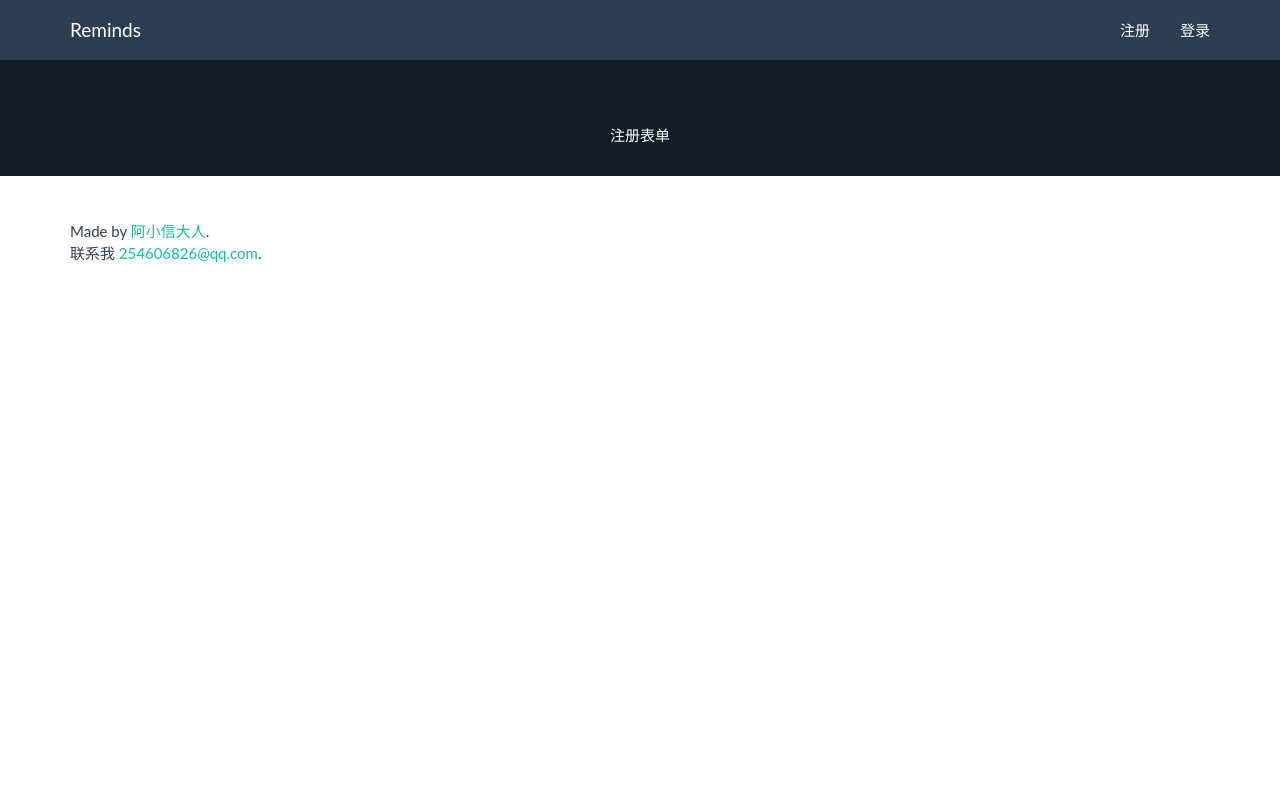
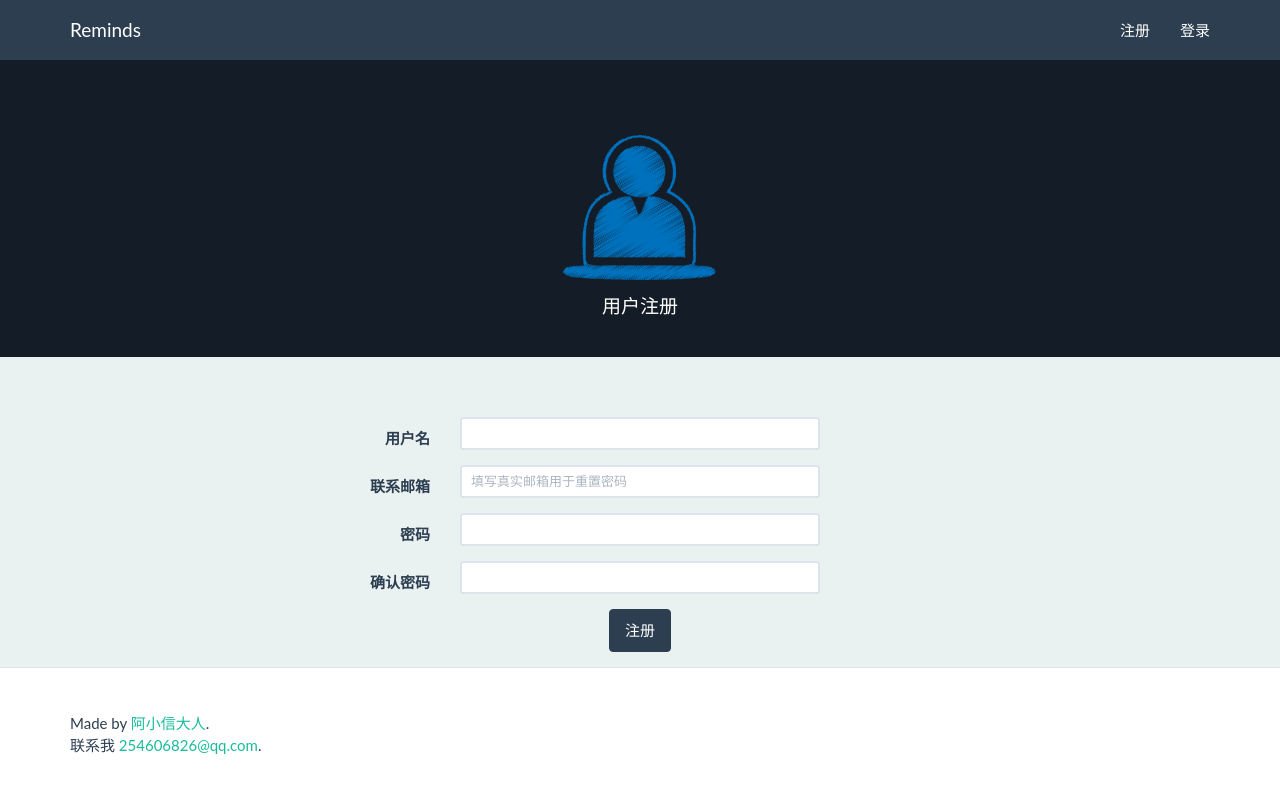
Before and after one commit to freedream520/reminds, a Django app: page /account/register/ in a window 1280 px wide. Before the commit the page ends 262 px from the top, so only its background shows below. Run offline with Django 3.2, Linux system fonts and the light colour scheme; some libraries are stand-ins or nearby versions.

Commit message:
form for register

```diff
--- a/account/forms.py
+++ b/account/forms.py
@@ -1,2 +1,91 @@
 #-*- coding:utf-8 -*-
 from django import forms
+from django.contrib.auth.models import User
+
+
+class RegisterForm(forms.Form):
+    username = forms.CharField(label=u'用户名', min_length=3, max_length=20,
+                               required=True, widget=forms.TextInput(attrs={'class': 'form-control input-sm'}))
+    email = forms.EmailField(label=u'联系邮箱', required=True,
+                             widget=forms.TextInput(attrs={'placeholder': '填写真实邮箱用于重置密码',
+                                                           'class': 'form-control input-sm'}))
+    password = forms.CharField(label=u'密码', min_length=6, max_length=16, required=True,
+                               widget=forms.PasswordInput(attrs={'class': 'form-control input-sm'}))
+    password_ = forms.CharField(label=u'确认密码', min_length=6, max_length=16, required=True,
+                                widget=forms.PasswordInput(attrs={'class': 'form-control input-sm'}))
+
+    def clean_password(self):
+        '''
+            验证密码长度
+        '''
+        pwd = self.cleaned_data.get('password')
+        if not 6 <= len(pwd) <= 16:
+            raise forms.ValidationError(u'密码长度应为6-16个字符！')
+        return pwd
+
+    def clean_password_(self):
+        '''
+            验证密码是否相同
+        '''
+        pwd = self.cleaned_data.get('password_')
+        if pwd != self.cleaned_data.get('password'):
+            raise forms.ValidationError(u'密码不一致！')
+        return pwd
+
+    def clean_username(self):
+        '''
+            验证用户名是否已被注册
+        '''
+        username = self.cleaned_data['username']
+        try:
+            User.objects.get(username=username)
+        except User.DoesNotExist:
+            return username
+        raise forms.ValidationError(u'该用户名已被注册！')
+
+
+class ResetPasswordForm(forms.Form):
+
+    """
+        忘记密码，重置密码表单
+    """
+    password = forms.CharField(label=u'新的密码', widget=forms.PasswordInput(), max_length=16, min_length=6, required=True)
+    password_ = forms.CharField(label=u'确认密码', widget=forms.PasswordInput(), max_length=16, required=True, min_length=6)
+
+    def clean_password(self):
+        '''
+            验证密码1长度
+        '''
+        p1 = self.cleaned_data.get('password')
+        if not 6 <= len(p1) <= 16:
+            raise forms.ValidationError(u'密码长度应为6-16个字符！')
+        return p1
+
+    def clean_password_(self):
+        '''
+            验证密码2是否等于密码1
+        '''
+        p2 = self.cleaned_data.get('password_')
+        if self.cleaned_data.get('password') != p2:
+            raise forms.ValidationError(u'密码不一致！')
+        return p2
+
+
+class ForgetPasswordForm(forms.Form):
+
+    """
+        忘记密码，注册信息表单
+    """
+    username = forms.CharField(label=u'用户名', min_length=3, max_length=20, required=True)
+    email = forms.EmailField(label=u'注册邮箱', required=True)
+
+    def clean_username(self):
+        '''
+            验证用户名是否存在
+        '''
+        username = self.cleaned_data['username']
+        try:
+            User.objects.get(username=username)
+            return username
+        except User.DoesNotExist:
+            raise forms.ValidationError(u'团队名称不存在！')
--- a/account/views.py
+++ b/account/views.py
@@ -1,4 +1,22 @@
+#-*- coding:utf-8 -*-
 from django.shortcuts import render_to_response
+from forms import *
+from django.template import RequestContext
 
 def register(request):
-    return render_to_response('account/register.html')
+    '''
+        用户注册视图
+    '''
+    form = RegisterForm()
+    if request.method == 'POST':
+        form = RegisterForm(request.POST)
+        if form.is_valid():
+            cd = form.cleaned_data
+            user = User.objects.create_user(username=cd['username'], email=cd['email'], password=cd['password'])
+            #user.is_active = False
+            user.save()
+
+            messages.add_message(request, messages.INFO, u'注册成功！')
+            return HttpResponseRedirect('/account/')
+
+    return render_to_response('account/register.html', {'form':form, }, context_instance=RequestContext(request))
--- a/templates/account/register.html
+++ b/templates/account/register.html
@@ -3,14 +3,46 @@
 {% block container %}
 {% load staticfiles %}
     <div class="splash">
+        <div class="container">
+            <div class="row">
+                <div class="col-lg-12">
+                    <div><img class="logo" src="{% static "img/register.png" %}"></div>
+                    <h4>用户注册</h4>
+                </div>
+            </div>
+        </div>
+    </div>
+    <div class="section-tout">
       <div class="container">
-
-        <div class="row">
-          <div class="col-lg-12">
-              注册表单
-          </div>
-        </div>
-
+        <form class="form-horizontal" method="post" align="center">{% csrf_token %}
+            <div class='form-group'>
+                <label for="username" class="col-sm-4 control-label">{{ form.username.label }}</label>
+                <div class="col-sm-4">
+                {{ form.username }}
+                </div>
+            </div>
+            <div class='form-group'>
+                <label for="email" class="col-sm-4 control-label">{{ form.email.label }}</label>
+                <div class="col-sm-4">
+                {{ form.email }}
+                </div>
+            </div>
+            <div class='form-group'>
+                <label for="password" class="col-sm-4 control-label">{{ form.password.label }}</label>
+                <div class="col-sm-4">
+                {{ form.password }}
+                </div>
+            </div>
+            <div class='form-group'>
+                <label for="password_" class="col-sm-4 control-label">{{ form.password_.label }}</label>
+                <div class="col-sm-4">
+                {{ form.password_ }}
+                </div>
+            </div>
+            <div class="form-actions">
+                <button type="submit" class="btn btn-primary">注册</button>
+            </div>
+        </form>
       </div>
     </div>
 {% endblock %}
```
Also changed, not shown: static/img/register.png (added).
